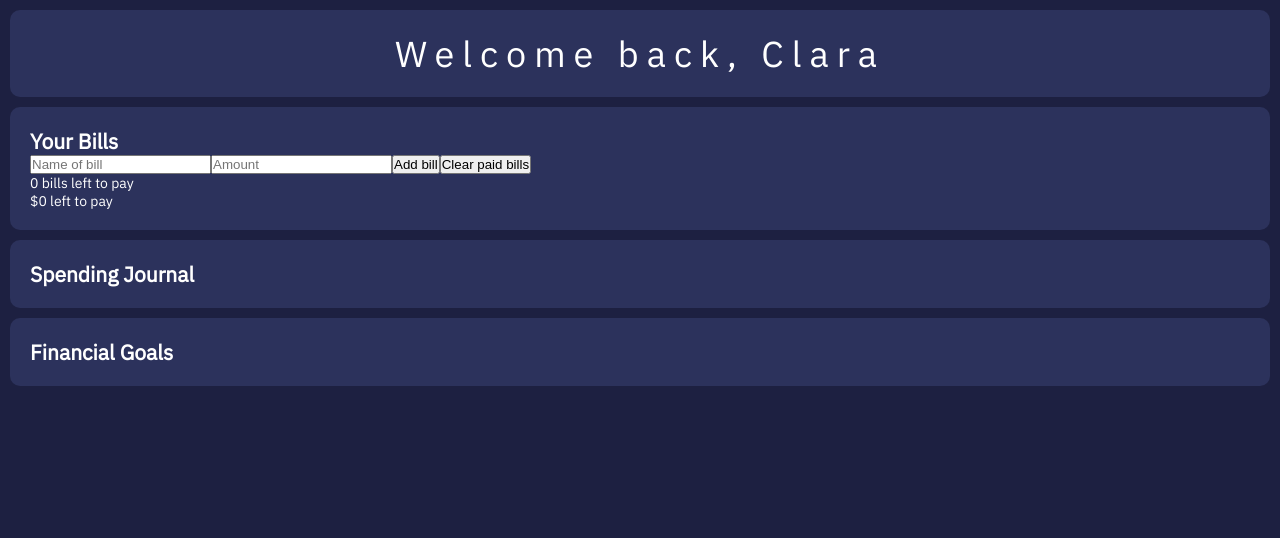
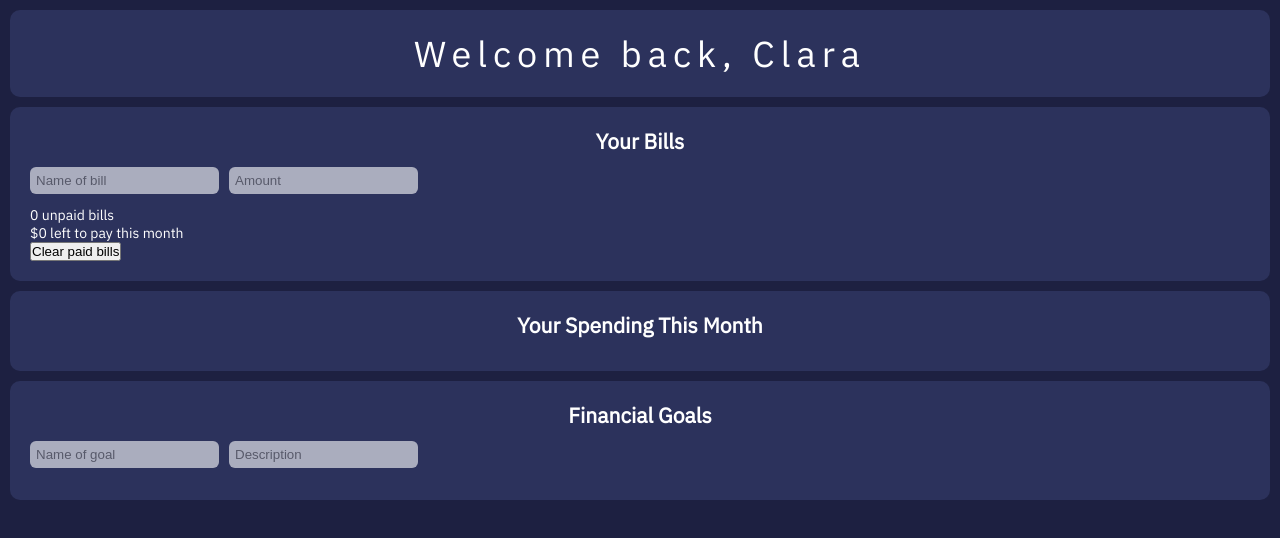
Before and after one commit to claraswan/personal-finance-app, a React (Create React App) app: page / in a window 1280 px wide. Shown: the top 538 px of the page. Built offline with nearby package versions, Linux system fonts and the light colour scheme.

Commit message:
Create Goals components and more styling

```diff
--- a/src/App.js
+++ b/src/App.js
@@ -1,5 +1,6 @@
 import React, { useState, useRef, useEffect } from 'react';
 import BillsList from './BillsList';
+import GoalsList from './GoalsList';
 import { v4 as uuidv4 } from 'uuid';
 import './css/App.css';
 
@@ -7,9 +8,12 @@ const LOCAL_STORAGE_KEY = 'financeApp.bills';
 
 function App() {
 
-  const [bills, setBills] = useState([]);
+  const [bills, setBills] = useState([]); // in react you can never directly modify state. The state 'bills' can ONLY be modified using its setter function.
   const billNameRef = useRef();
   const billAmountRef = useRef();
+  const [goals, setGoals] = useState([]);
+  const goalNameRef = useRef();
+  const goalDescRef = useRef();
 
   useEffect(() => {
     const storedBills = JSON.parse(localStorage.getItem(LOCAL_STORAGE_KEY));
@@ -35,12 +39,29 @@ function App() {
   function handleAddBill(e) {
     const name = billNameRef.current.value;
     const amount = billAmountRef.current.value;
+    const key = e.key;
     if (name === '' || amount === '') return;
-    setBills(prevBills => {
-      return [...prevBills, { id: uuidv4(), name: name, amount: amount, paid: false }]
-    })
-    billNameRef.current.value = null;
-    billAmountRef.current.value = null;
+    if (key === 'Enter') {
+      setBills(prevBills => {
+        return [...prevBills, { id: uuidv4(), name: name, amount: amount, paid: false }]
+      })
+      billNameRef.current.value = null;
+      billAmountRef.current.value = null;
+    }
+  }
+
+  function handleAddGoal(e) {
+    const name = goalNameRef.current.value;
+    const description = goalDescRef.current.value;
+    const key = e.key;
+    if (name === '' || description === '') return;
+    if (key === 'Enter') {
+      setGoals(prevGoals => {
+        return [...prevGoals, { id: uuidv4(), name: name, description: description }]
+      })
+      goalNameRef.current.value = null;
+      goalDescRef.current.value = null;
+    }
   }
 
   function deleteBill(id) {
@@ -62,27 +83,40 @@ function App() {
       <div className="header box">
         <h1>Welcome back, Clara</h1>
       </div>
+
       <div className="box">
         <h2 className="box__title">Your Bills</h2>
+
+        <div className='search'>
+          <input ref={billNameRef} type="text" placeholder='Name of bill'/>
+          <input ref={billAmountRef} type="text" placeholder='Amount' onKeyUp={(e) => handleAddBill(e)} />
+        </div>
+
         <BillsList bills={bills} toggleBill={toggleBill} deleteBill={deleteBill}/>
-        <input ref={billNameRef} type="text" placeholder='Name of bill'/>
-        <input ref={billAmountRef} type="text" placeholder='Amount'/>
-        <button onClick={handleAddBill}>Add bill</button>
-        <button onClick={clearPaidBills}>Clear paid bills</button>
-        <div>{bills.filter(bill => !bill.paid).length} bills left to pay</div>
+        <div>{bills.filter(bill => !bill.paid).length} unpaid bills</div>
         <div>
           ${bills.filter(bill => !bill.paid)
           .forEach(bill => billAmount += Number(bill.amount))}
-          {billAmount} left to pay
+          {billAmount} left to pay this month
         </div>
-      </div>
-      <div className="box">
-        <h2 className="box__title">Spending Journal</h2>
+        <button onClick={clearPaidBills}>Clear paid bills</button>
 
       </div>
+
+      <div className="box">
+        <h2 className="box__title">Your Spending This Month</h2>
+
+
+      </div>
+
       <div className="box">
         <h2 className="box__title">Financial Goals</h2>
 
+        <GoalsList goals={goals}/>
+        <div className='search'>
+          <input ref={goalNameRef} type="text" placeholder='Name of goal'/>
+          <input ref={goalDescRef} type="text" placeholder='Description' onKeyUp={(e) => handleAddGoal(e)} />
+        </div>
       </div>
     </>
   );
--- a/src/Bill.js
+++ b/src/Bill.js
@@ -11,12 +11,12 @@ export default function Bill( { bill, toggleBill, deleteBill } ) {
   }
 
   return (
-    <div>
+    <div className='bill'>
         <label>
-            <input type="checkbox" checked={bill.paid} onChange={handleToggle}/>
-            {bill.name}
-            {bill.amount}
-            <button onClick={handleDelete}>X</button>
+            <input className="checkbox" type="checkbox" checked={bill.paid} onChange={handleToggle}/>
+            <div className='bill__name'>{bill.name}</div>
+            <div className='bill__amount'>${bill.amount}</div>
+            <button className="bill__x" onClick={handleDelete}>x</button>
         </label>
     </div>
   )
--- /dev/null
+++ b/src/Goal.js
@@ -0,0 +1,13 @@
+import React from 'react';
+
+export default function Goal( { goal } ) {
+
+  return (
+    <div className='card'>
+        <div className='goal'>
+            <h3 className='goal__name'>{goal.name}</h3>
+            <div className='goal__description'>{goal.description}</div>
+        </div>
+    </div>
+  )
+}
--- /dev/null
+++ b/src/GoalsList.js
@@ -0,0 +1,10 @@
+import React from 'react';
+import Goal from './Goal';
+
+export default function GoalsList( { goals } ) {
+  return (
+    goals.map(goal => {
+        return <Goal key={goal.id} goal={goal} />
+    })
+  )
+}
--- a/src/css/App.css
+++ b/src/css/App.css
@@ -25,11 +25,49 @@ body {
   margin: 1rem;
   border-radius: 1rem;
   padding: 2rem; }
+  .box__title {
+    margin-bottom: 1.2rem;
+    text-align: center; }
 
 .header {
   padding: 2rem;
   font-size: 1.8rem;
   text-align: center;
-  letter-spacing: 0.8rem; }
+  letter-spacing: 0.6rem; }
   .header h1 {
     font-weight: 100; }
+
+.bill {
+  border-radius: 0.8rem 0.4rem;
+  margin: 0.6rem 0.6rem 0.6rem 0;
+  background-color: #414775;
+  padding: 0.2rem 0.8rem; }
+  .bill__name, .bill__amount {
+    display: inline-block;
+    margin: 1rem; }
+
+.search > * {
+  padding: 0.6rem;
+  margin: 0 1rem 1.2rem 0;
+  border-radius: 0.6rem;
+  border: none;
+  opacity: 0.6; }
+
+.search:active {
+  border: none; }
+
+.bill__x {
+  background-color: #414775;
+  border: none;
+  padding: 0.2rem;
+  color: #fff;
+  font-size: 1.7rem;
+  font-weight: 450;
+  cursor: pointer; }
+
+.goal {
+  border: 0.2rem solid #414775;
+  border-radius: 1rem;
+  padding: 1rem;
+  margin: 1rem 1rem 1rem 0;
+  width: 20%; }
--- a/src/sass/App.scss
+++ b/src/sass/App.scss
@@ -8,14 +8,64 @@
     margin: 1rem;
     border-radius: 1rem;
     padding: 2rem;
+
+    &__title {
+        margin-bottom: 1.2rem;
+        text-align: center;
+    }
 }
 
 .header {
     padding: 2rem;
     font-size: 1.8rem;
     text-align: center;
-    letter-spacing: 0.8rem;
+    letter-spacing: 0.6rem;
     h1 {
         font-weight: 100;
     }
 }
+
+.bill {
+    border-radius: 0.8rem 0.4rem;
+    margin: 0.6rem 0.6rem 0.6rem 0;
+    background-color: $primary-light-2;
+    padding: 0.2rem 0.8rem;
+    &__name,
+    &__amount {
+        display: inline-block;
+        margin: 1rem;
+    }
+}
+
+.search {
+
+    &>* {
+        padding: 0.6rem;
+        margin: 0 1rem 1.2rem 0;
+        border-radius: 0.6rem;
+        border: none;
+        opacity: 0.6;
+    }
+
+    &:active {
+        border: none;
+    }
+}
+
+.bill__x {
+    background-color: $primary-light-2;
+    border: none;
+    padding: 0.2rem;
+    color: $white;
+    font-size: 1.7rem;
+    font-weight: 450;
+    cursor: pointer;
+}
+
+.goal {
+    border: 0.2rem solid $primary-light-2;
+    border-radius: 1rem;
+    padding: 1rem;
+    margin: 1rem 1rem 1rem 0;
+    width: 20%;
+}
--- a/src/sass/abstracts/_variables.scss
+++ b/src/sass/abstracts/_variables.scss
@@ -1,4 +1,5 @@
 $primary-dark: #1D2041;
 $primary-light: #2C325C;
 $primary-blue: #465BCA;
+$primary-light-2: #414775;
 $white: #fff
```
